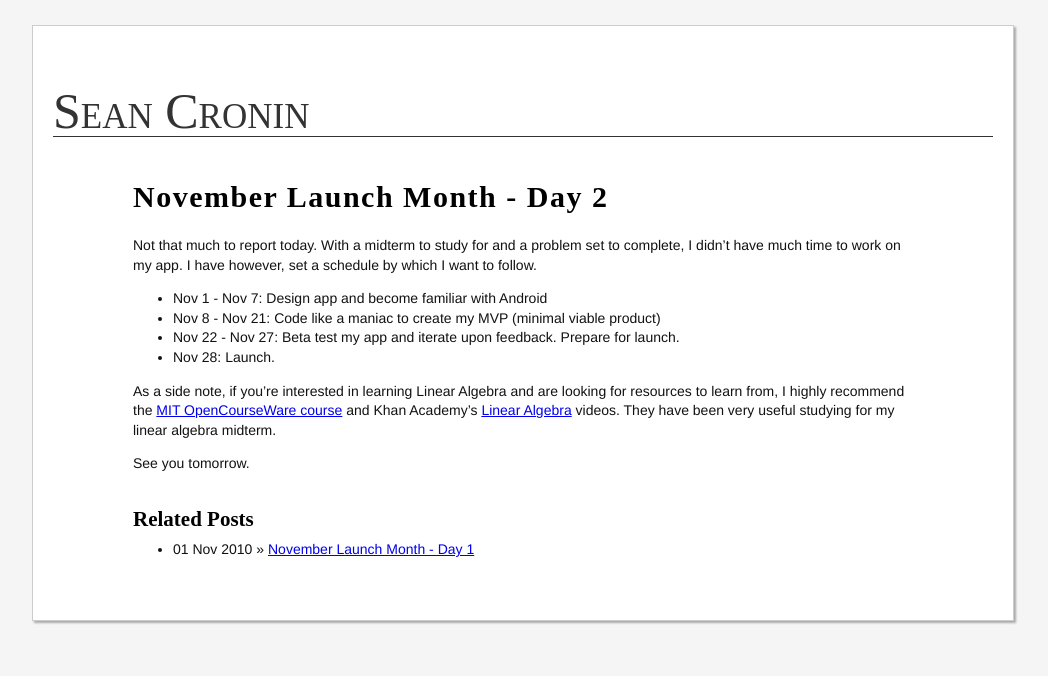
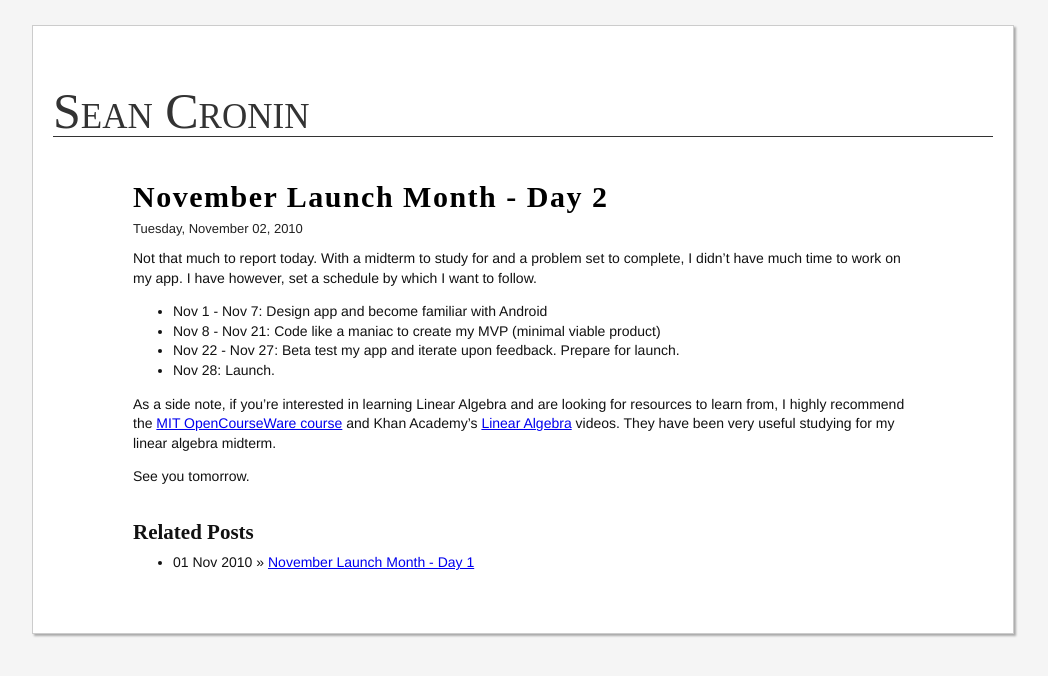
Before and after one commit to seancron/seancron.github.com, a Jekyll site: the page built from _posts/2010-11-02-November_Launch_Month-Day_2.markdown, in a window 1280 px wide. Shown: the top 676 px of the page, without its empty margins (117-1165 px from the left). Built offline with Jekyll 4.4.1, drawn with Linux system fonts in a browser that asks for light colours; some web fonts are replaced; Markdown is read by kramdown in place of the engine named in the settings.

Commit message:
Adds a subtitle that shows the date of the post.

```diff
--- a/_layouts/post.html
+++ b/_layouts/post.html
@@ -2,6 +2,8 @@
 layout: default
 ---
 <div id="content" class="grid_10 prefix_1 suffix_1">
+    <h2 class="title">{{ page.title }}</h2>
+    <span class="subtitle">{{ page.date | date:"%A, %B %d, %Y" }}</span>
     {{ content }}
 </div>
 
--- a/_posts/2010-11-01-November_Launch_Month-Day_1.markdown
+++ b/_posts/2010-11-01-November_Launch_Month-Day_1.markdown
@@ -2,8 +2,6 @@
 title: November Launch Month - Day 1
 layout: post
 ---
-
-## November Launch Month - Day 1
 
 I am going to launch an Android application as part of [November Launch Month.](http://news.ycombinator.com/item?id=1773398 "November Launch Month")
 
--- a/_posts/2010-11-02-November_Launch_Month-Day_2.markdown
+++ b/_posts/2010-11-02-November_Launch_Month-Day_2.markdown
@@ -2,7 +2,6 @@
 title: November Launch Month - Day 2
 layout: post
 ---
-## November Launch Month - Day 2
 
 Not that much to report today. With a midterm to study for and a problem set to complete, I didn't have much time to work on my app. I have however, set a schedule by which I want to follow.
 
--- a/css/main.css
+++ b/css/main.css
@@ -33,13 +33,12 @@ h2 {
   font-family: 'Droid Serif', serif;
   font-size: 3em;
   letter-spacing: 0.05em;
-  /*margin-bottom: 1.5em; */
   margin-top: 1.5em;
   padding-bottom: 10px;
 }
 
 h3 {
-  color: #111
+  color: #111;
   font-family: 'Droid Serif', serif;
   font-size: 2.1em;
   margin-bottom: 0.5em;
@@ -50,12 +49,17 @@ h3 {
   color: #121212;
   font-family: 'Droid Sans', 'Helvetica', 'Arial', sans-serif;
   font-size: 4.5em;
-  /* letter-spacing: 0.5px; */
   line-height: 1.4em;
   margin-top: 10px;
   padding-top: 1em;
   text-shadow: 1px 1px 1px #aaa;
   text-decoration: none;
+}
+
+.subtitle {
+  color: #212121;
+  font-family: 'Droid Sans', Helvetica, Arial, sans-serif;
+  font-size: 1.3em;
 }
 
 #header {
@@ -67,7 +71,6 @@ h3 {
   font-style: normal;
   font-variant: small-caps;
   font-weight: 400;
-  /* text-shadow: 2px 2px 2px #aaa; */
   text-transform: none;
   letter-spacing: 0em;
   word-spacing: 0em;
```
